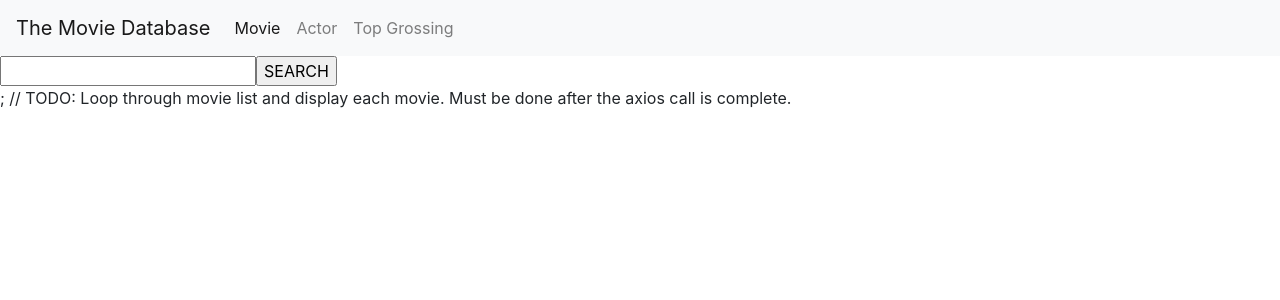
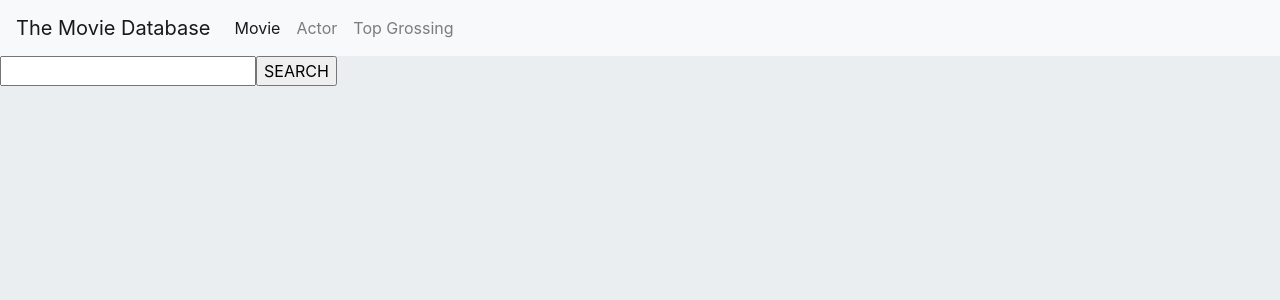
Before and after one commit to RdotSilva/React-MovieDB-App, a React (Create React App) app in the folder client/: page /searchmovie in a window 1280 px wide. Shown: the top 300 px of the page. Built offline with nearby package versions, Linux system fonts and the light colour scheme.

Commit message:
Add style to index.css

```diff
--- a/client/src/components/search/SearchMovie.js
+++ b/client/src/components/search/SearchMovie.js
@@ -34,9 +34,7 @@ class SearchMovie extends Component {
 
 		return (
 			<div>
-				<Search search={this.searchForMovies} />; // TODO: Loop through
-				movie list and display each movie. Must be done after the axios
-				call is complete.
+				<Search search={this.searchForMovies} />
 				{movieList}
 			</div>
 		);
--- a/client/src/index.css
+++ b/client/src/index.css
@@ -1,14 +1,10 @@
 body {
-  margin: 0;
-  padding: 0;
-  font-family: -apple-system, BlinkMacSystemFont, "Segoe UI", "Roboto", "Oxygen",
-    "Ubuntu", "Cantarell", "Fira Sans", "Droid Sans", "Helvetica Neue",
-    sans-serif;
-  -webkit-font-smoothing: antialiased;
-  -moz-osx-font-smoothing: grayscale;
+	margin: 0;
+	padding: 0;
+	background-color: #ebeef1;
+	font-family: -apple-system, BlinkMacSystemFont, 'Segoe UI', 'Roboto',
+		'Oxygen', 'Ubuntu', 'Cantarell', 'Fira Sans', 'Droid Sans',
+		'Helvetica Neue', sans-serif;
+	-webkit-font-smoothing: antialiased;
+	-moz-osx-font-smoothing: grayscale;
 }
-
-code {
-  font-family: source-code-pro, Menlo, Monaco, Consolas, "Courier New",
-    monospace;
-}
```
